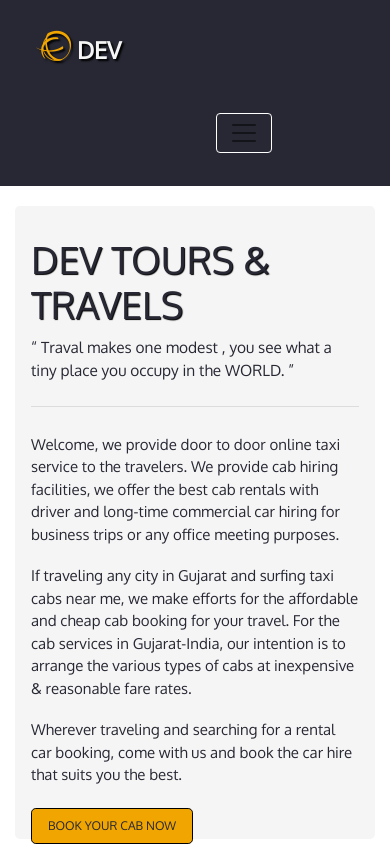
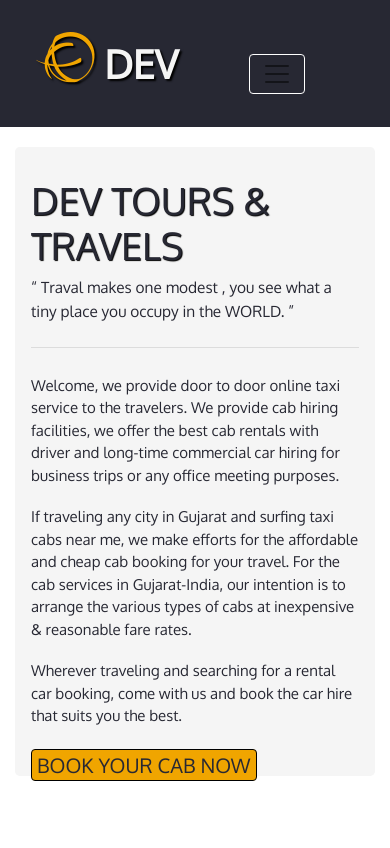
Before and after one commit to DarshanBabariya/Coursera_Assignment, a plain HTML site: page dev2/index.html in a window 390 px wide. Shown: the top 848 px of the page. Drawn offline with Linux system fonts and the light colour scheme.

Commit message:
dev travels

```diff
--- a/dev2/css/style.css
+++ b/dev2/css/style.css
@@ -74,9 +74,13 @@ body {
 	float: left;
 	margin-top: 5px;
 	border: 1px solid #000;
-	text-transform: uppercase;
 	background-color: #F0A500;
 	color: #272833;
+}
+#headingcontent a span {
+	text-transform: uppercase;
+	padding: 5px;
+	font-size: 20px;
 }
 #headingcontent a:hover {
 	background-color: #CF7500;
@@ -447,7 +451,7 @@ body {
 
 	.navbar-brand {
 		height: 50px;
-		font-size: 6vw;
+		font-size: 10vw;
 		margin-left: 20px;
 	}
 	#nav-list a {
@@ -475,9 +479,7 @@ body {
 	#headingcontent a {
 		font-size: 12px;
 	}
-	#main-head {
-		height: 75vh;
-	}
+
 	/** END HEADING CONTENT **/
 	/** SERVICES **/
 	#services h3 {
@@ -532,3 +534,8 @@ body {
 	}
 	/** END OF CAR RATE AND CLASS **/
 }
+@media (max-width: 445px) {
+	.navbar-header button {
+		margin-left: 50px;
+	}
+}
--- a/dev2/index.html
+++ b/dev2/index.html
@@ -83,7 +83,9 @@
                          Wherever traveling and searching for a rental car booking, come with us and book the car hire that suits you the best.
                     </p>
                </span>
-               <a class="btn btn-warning btn-lg" href="#" role="button">Book your cab now</a>
+               <a class="rounded-top rounded-bottom" href="#" role="button">
+                    <span> Book your cab now </span>
+               </a>
           </div>
      </div>
 
```
